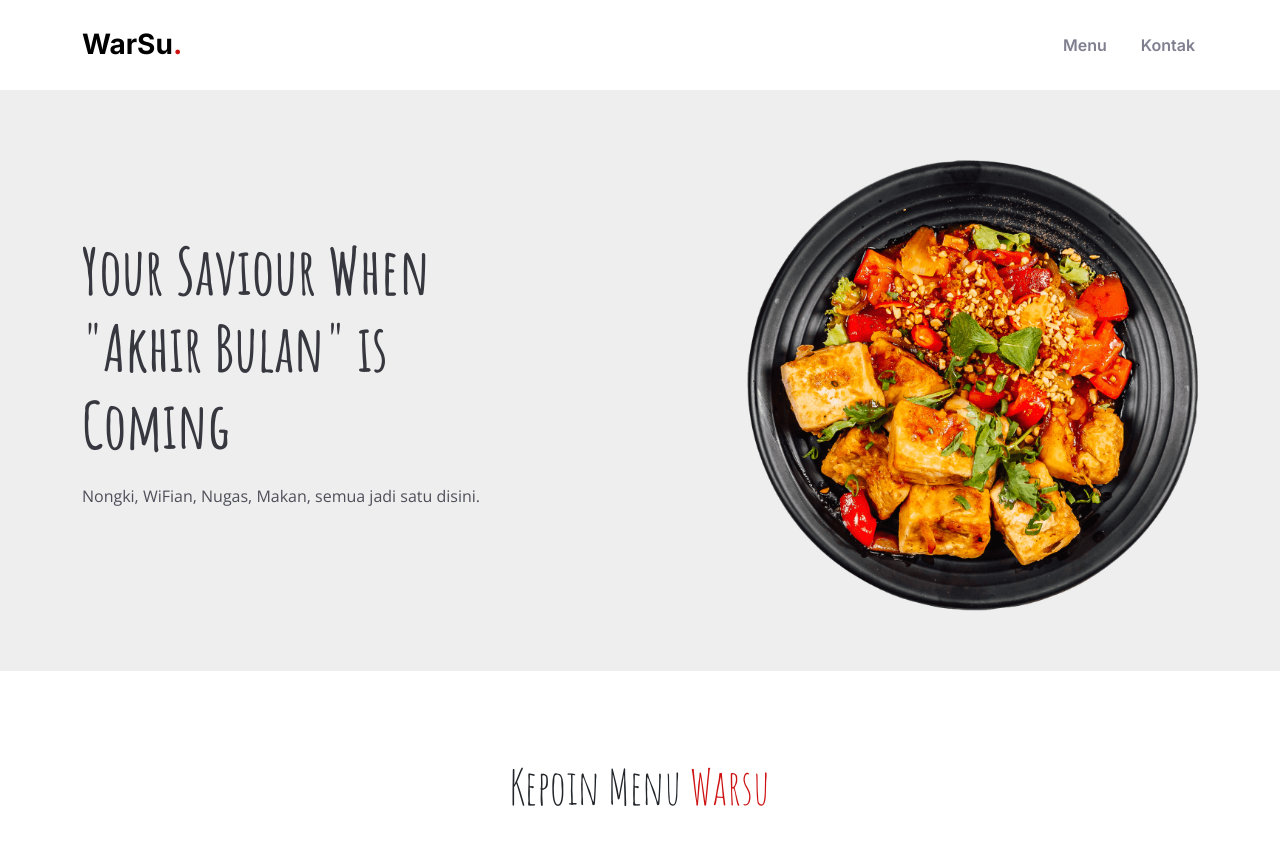
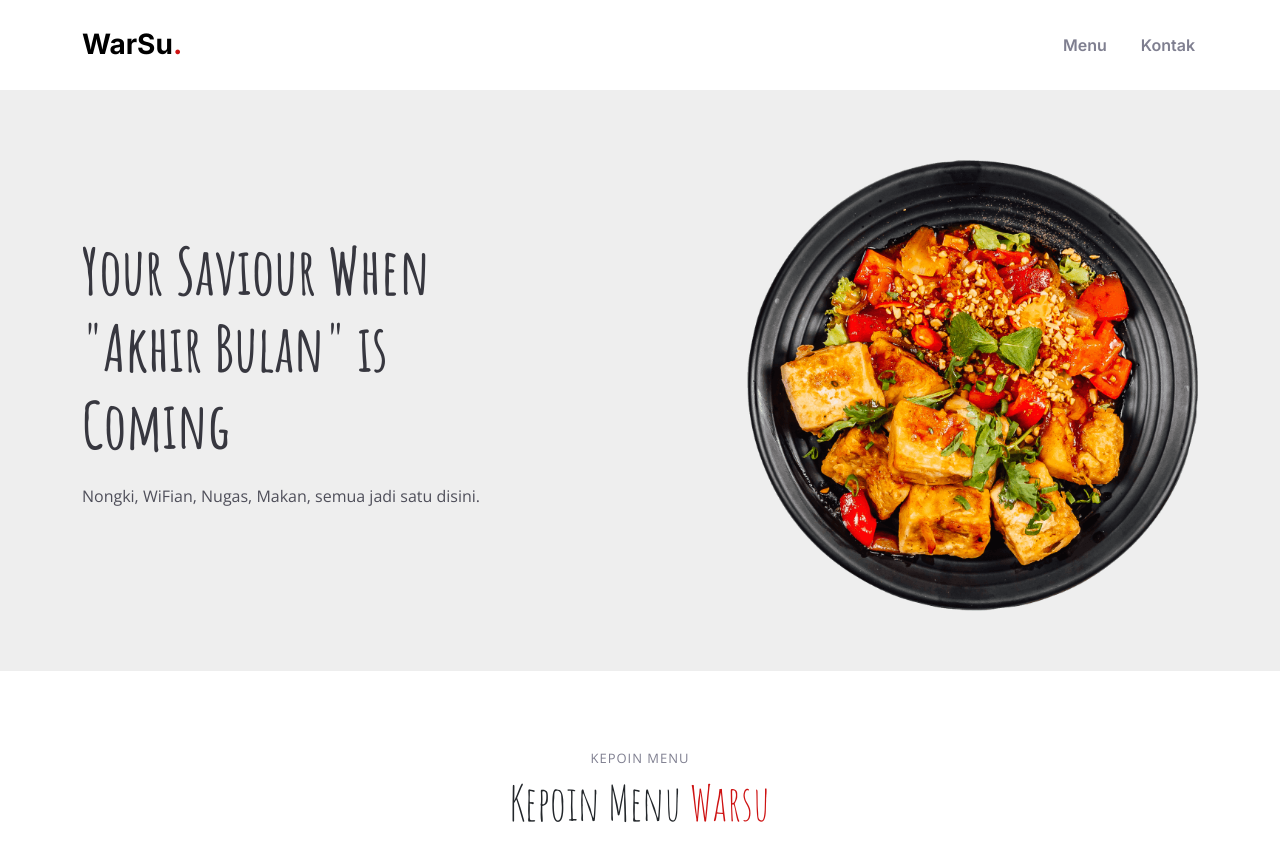
Before and after one commit to warungsugeng/warungsugeng.github.io, a plain HTML site: page index.html in a window 1280 px wide. Shown: the top 842 px of the page. Drawn offline with nearby package versions, Linux system fonts and the light colour scheme.

Commit message:
Update index.html

```diff
--- a/index.html
+++ b/index.html
@@ -253,7 +253,7 @@
       <section id="menu" class="menu">
         <div class="container" data-aos="fade-up">
           <div class="section-header">
-            <!-- <h2>Kepoin Menu Kita-Kita</h2> -->
+            <h2>Kepoin Menu</h2>
             <p>Kepoin Menu <span>Warsu</span></p>
           </div>
 
```
